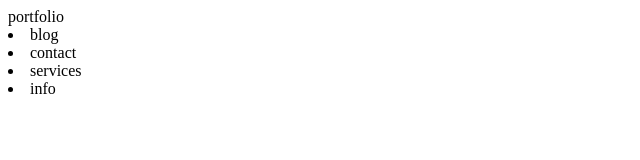
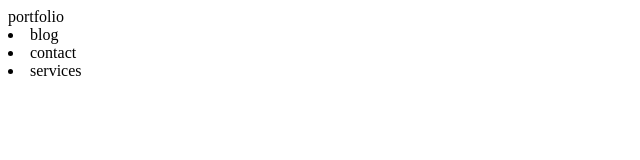
Before and after one commit to Rahulkhugshal/portfolio, a plain HTML site: page index.html in a window 1280 px wide. Shown: the full height of the page, 0-640 px from the left. Drawn offline with Linux system fonts and the light colour scheme.

Commit message:
recent changes

```diff
--- a/index.html
+++ b/index.html
@@ -16,7 +16,6 @@
                 <li>blog</li>
                 <li>contact</li>
                 <li>services</li>
-                <li>info</li>
             </navbar>
         </div>
     </header>
```
